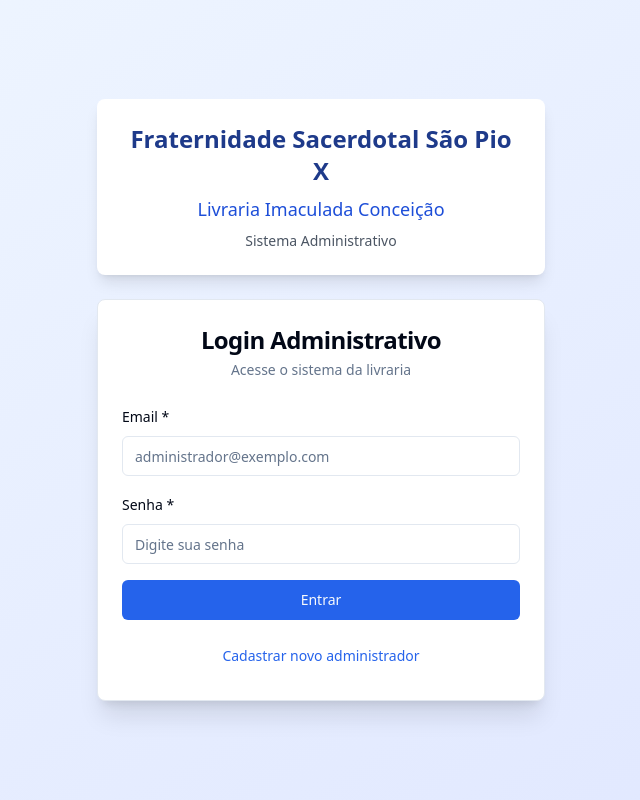
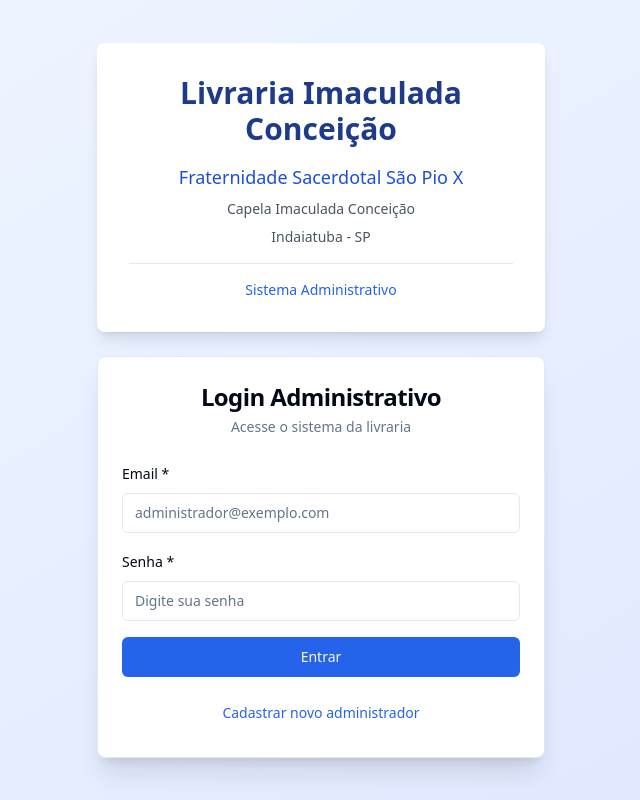
Before and after one commit to rafachrisbr/livraria-ic, a React (Vite) app: page / in a window 1280 px wide. Shown: the whole page, without its empty margins (319-959 px from the left). Built offline with nearby package versions, Linux system fonts and the light colour scheme.

Commit message:
Refactor: Improve login screen design
Enhance the login screen by highlighting "Livraria Imaculada Conceição" and adding "Fraternidade Sacerdotal São Pio X" and "Capela Imaculada Conceição Indaiatuba - SP" for a more appealing and harmonious layout.

```diff
--- a/src/pages/Login.tsx
+++ b/src/pages/Login.tsx
@@ -99,16 +99,26 @@ const Login = () => {
       <div className="w-full max-w-md space-y-6">
         {/* Logo Header */}
         <div className="text-center space-y-4">
-          <div className="bg-white p-6 rounded-lg shadow-lg">
-            <h1 className="text-2xl font-bold text-blue-900">
-              Fraternidade Sacerdotal São Pio X
+          <div className="bg-white p-8 rounded-lg shadow-lg">
+            <h1 className="text-3xl font-bold text-blue-900 mb-4">
+              Livraria Imaculada Conceição
             </h1>
-            <h2 className="text-lg text-blue-700 mt-2">
-              Livraria Imaculada Conceição
-            </h2>
-            <p className="text-sm text-gray-600 mt-2">
-              Sistema Administrativo
-            </p>
+            <div className="space-y-2">
+              <h2 className="text-lg text-blue-700">
+                Fraternidade Sacerdotal São Pio X
+              </h2>
+              <p className="text-sm text-gray-600">
+                Capela Imaculada Conceição
+              </p>
+              <p className="text-sm text-gray-600">
+                Indaiatuba - SP
+              </p>
+            </div>
+            <div className="mt-4 pt-4 border-t border-gray-200">
+              <p className="text-sm text-blue-600 font-medium">
+                Sistema Administrativo
+              </p>
+            </div>
           </div>
         </div>
 
```
